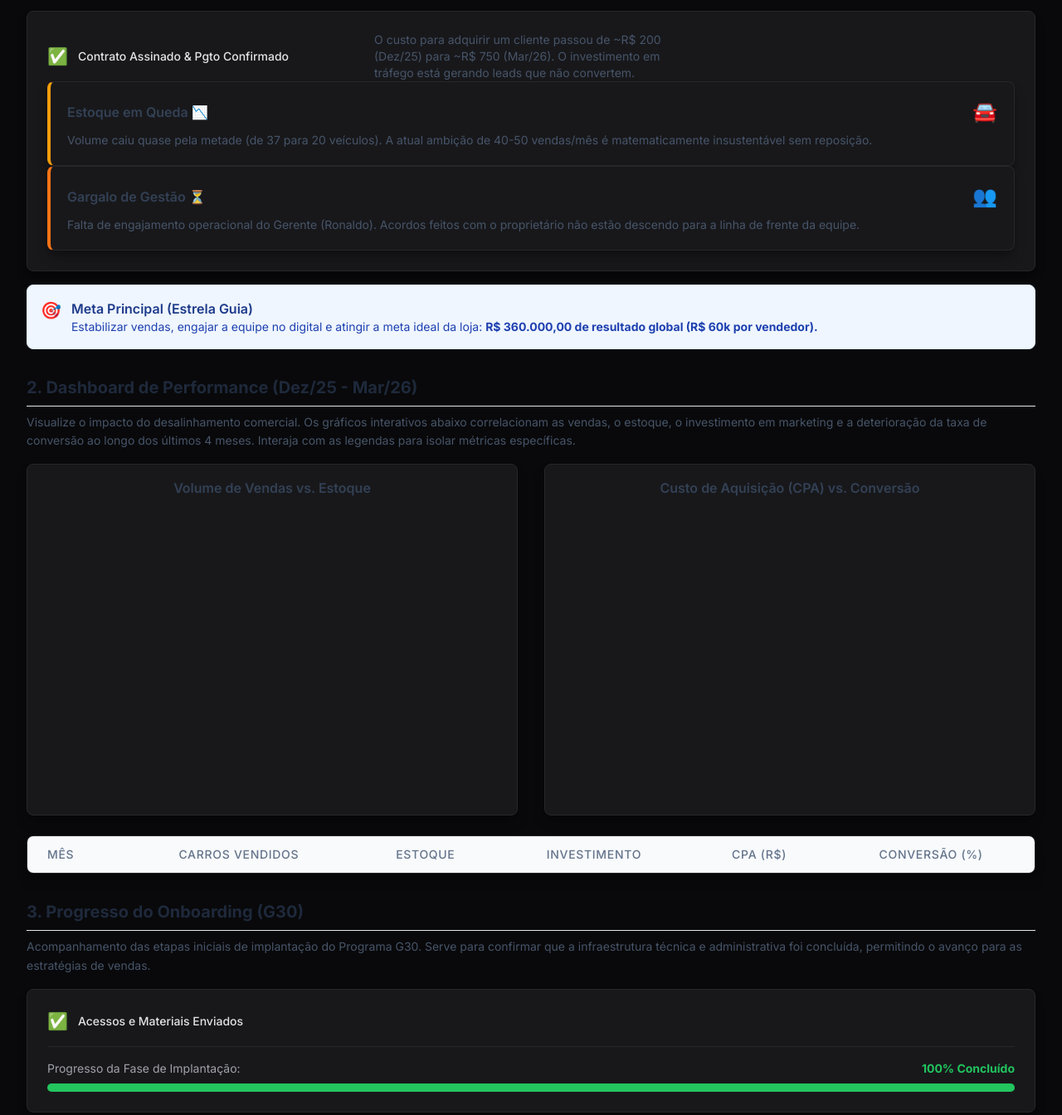
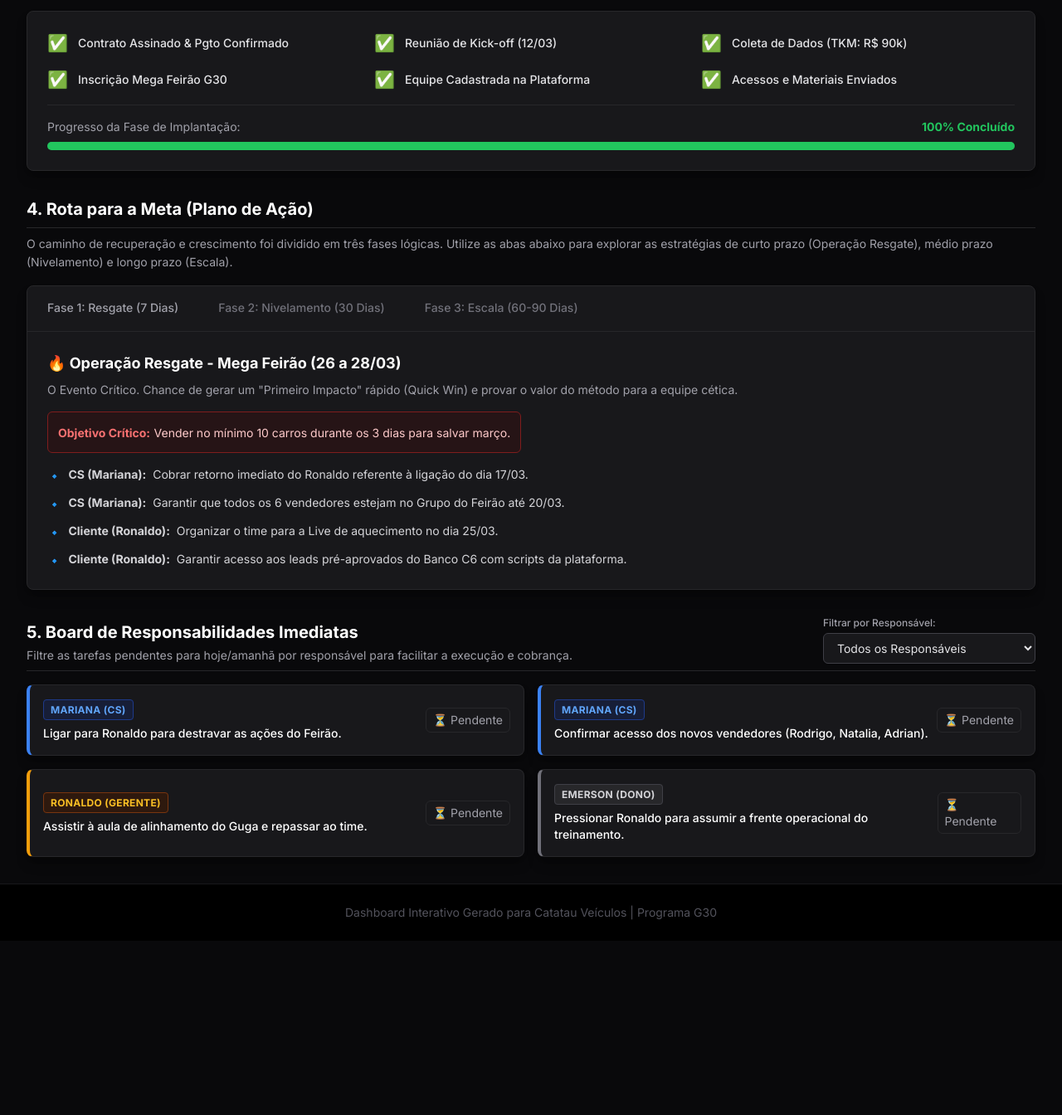
Before and after one commit to danielengmat-coder/catatauestrategia, a plain HTML site: page index.html in a window 1280 px wide. Shown: the part 1454-2798 px from the top of the page at 83% size. After the commit the page ends 2636 px from the top, so only its background shows below. Drawn offline with nearby package versions, Linux system fonts and the light colour scheme.

Commit message:
Update index.html

```diff
--- a/index.html
+++ b/index.html
@@ -206,89 +206,22 @@
                         <span class="text-green-500 text-xl">✅</span>
                         <span class="text-sm font-medium text-zinc-200">Contrato Assinado & Pgto Confirmado</span>
                     </div>
-                    <p class="text-sm text-slate-600">O custo para adquirir um cliente passou de ~R$ 200 (Dez/25) para ~R$ 750 (Mar/26). O investimento em tráfego está gerando leads que não convertem.</p>
-                </div>
-
-                <div class="glass-card p-5 border-l-4 border-l-amber-500 hover:-translate-y-1 transition-transform">
-                    <div class="flex items-center justify-between mb-2">
-                        <h3 class="font-semibold text-slate-700">Estoque em Queda 📉</h3>
-                        <span class="text-2xl">🚘</span>
+                    <div class="flex items-center gap-3">
+                        <span class="text-green-500 text-xl">✅</span>
+                        <span class="text-sm font-medium text-zinc-200">Reunião de Kick-off (12/03)</span>
                     </div>
-                    <p class="text-sm text-slate-600">Volume caiu quase pela metade (de 37 para 20 veículos). A atual ambição de 40-50 vendas/mês é matematicamente insustentável sem reposição.</p>
-                </div>
-
-                <div class="glass-card p-5 border-l-4 border-l-orange-500 hover:-translate-y-1 transition-transform">
-                    <div class="flex items-center justify-between mb-2">
-                        <h3 class="font-semibold text-slate-700">Gargalo de Gestão ⏳</h3>
-                        <span class="text-2xl">👥</span>
+                    <div class="flex items-center gap-3">
+                        <span class="text-green-500 text-xl">✅</span>
+                        <span class="text-sm font-medium text-zinc-200">Coleta de Dados (TKM: R$ 90k)</span>
                     </div>
-                    <p class="text-sm text-slate-600">Falta de engajamento operacional do Gerente (Ronaldo). Acordos feitos com o proprietário não estão descendo para a linha de frente da equipe.</p>
-                </div>
-            </div>
-
-            <div class="mt-4 bg-blue-50 border border-blue-100 rounded-lg p-4 flex items-start gap-3">
-                <span class="text-xl">🎯</span>
-                <div>
-                    <h4 class="font-semibold text-blue-900">Meta Principal (Estrela Guia)</h4>
-                    <p class="text-sm text-blue-800">Estabilizar vendas, engajar a equipe no digital e atingir a meta ideal da loja: <strong>R$ 360.000,00 de resultado global (R$ 60k por vendedor).</strong></p>
-                </div>
-            </div>
-        </section>
-
-        <section id="performance-dados" class="fade-in" style="animation-delay: 0.1s;">
-            <div class="mb-4">
-                <h2 class="text-xl font-bold text-slate-800 border-b border-slate-200 pb-2">2. Dashboard de Performance (Dez/25 - Mar/26)</h2>
-                <p class="text-slate-600 mt-2 text-sm leading-relaxed">
-                    Visualize o impacto do desalinhamento comercial. Os gráficos interativos abaixo correlacionam as vendas, o estoque, o investimento em marketing e a deterioração da taxa de conversão ao longo dos últimos 4 meses. Interaja com as legendas para isolar métricas específicas.
-                </p>
-            </div>
-
-            <div class="grid grid-cols-1 lg:grid-cols-2 gap-8">
-                <div class="glass-card p-4">
-                    <h3 class="text-center font-semibold text-slate-700 mb-4">Volume de Vendas vs. Estoque</h3>
-                    <div class="chart-container">
-                        <canvas id="vendasEstoqueChart"></canvas>
+                    <div class="flex items-center gap-3">
+                        <span class="text-green-500 text-xl">✅</span>
+                        <span class="text-sm font-medium text-zinc-200">Inscrição Mega Feirão G30</span>
                     </div>
-                </div>
-
-                <div class="glass-card p-4">
-                    <h3 class="text-center font-semibold text-slate-700 mb-4">Custo de Aquisição (CPA) vs. Conversão</h3>
-                    <div class="chart-container">
-                        <canvas id="cpaConversaoChart"></canvas>
+                    <div class="flex items-center gap-3">
+                        <span class="text-green-500 text-xl">✅</span>
+                        <span class="text-sm font-medium text-zinc-200">Equipe Cadastrada na Plataforma</span>
                     </div>
-                </div>
-            </div>
-
-            <div class="mt-6 glass-card overflow-hidden">
-                <div class="overflow-x-auto">
-                    <table class="min-w-full divide-y divide-slate-200 text-sm">
-                        <thead class="bg-slate-50">
-                            <tr>
-                                <th class="px-6 py-3 text-left font-medium text-slate-500 uppercase tracking-wider">Mês</th>
-                                <th class="px-6 py-3 text-center font-medium text-slate-500 uppercase tracking-wider">Carros Vendidos</th>
-                                <th class="px-6 py-3 text-center font-medium text-slate-500 uppercase tracking-wider">Estoque</th>
-                                <th class="px-6 py-3 text-center font-medium text-slate-500 uppercase tracking-wider">Investimento</th>
-                                <th class="px-6 py-3 text-center font-medium text-slate-500 uppercase tracking-wider">CPA (R$)</th>
-                                <th class="px-6 py-3 text-center font-medium text-slate-500 uppercase tracking-wider">Conversão (%)</th>
-                            </tr>
-                        </thead>
-                        <tbody class="bg-white divide-y divide-slate-200" id="tableBody">
-                        </tbody>
-                    </table>
-                </div>
-            </div>
-        </section>
-
-        <section id="onboarding-progresso" class="fade-in" style="animation-delay: 0.2s;">
-            <div class="mb-4">
-                <h2 class="text-xl font-bold text-slate-800 border-b border-slate-200 pb-2">3. Progresso do Onboarding (G30)</h2>
-                <p class="text-slate-600 mt-2 text-sm leading-relaxed">
-                    Acompanhamento das etapas iniciais de implantação do Programa G30. Serve para confirmar que a infraestrutura técnica e administrativa foi concluída, permitindo o avanço para as estratégias de vendas.
-                </p>
-            </div>
-
-            <div class="glass-card p-6">
-                <div class="grid grid-cols-1 md:grid-cols-2 lg:grid-cols-3 gap-4">
                     <div class="flex items-center gap-3">
                         <span class="text-green-500 text-xl">✅</span>
                         <span class="text-sm font-medium text-zinc-200">Acessos e Materiais Enviados</span>
@@ -356,16 +289,16 @@
                             <li class="flex items-start gap-2 text-sm text-zinc-300">
                                 <span class="text-blue-500 mt-0.5">🔹</span> <strong>CS (Mariana):</strong> Realizar o "Planejamento de Método MAPA" (agendado 31/03).
                             </li>
-                            <li class="flex items-start gap-2 text-sm text-slate-700">
+                            <li class="flex items-start gap-2 text-sm text-zinc-300">
                                 <span class="text-blue-500 mt-0.5">🔹</span> <strong>CS (Mariana):</strong> Reunião de Check-in mensal (06/04) para analisar resultados e desenhar fluxo de cadência.
                             </li>
-                            <li class="flex items-start gap-2 text-sm text-slate-700">
+                            <li class="flex items-start gap-2 text-sm text-zinc-300">
                                 <span class="text-blue-500 mt-0.5">🔹</span> <strong>Cliente (Emerson/Ronaldo):</strong> Implementar regra de 45 minutos semanais obrigatórios de treinamento na Plataforma G30.
                             </li>
-                            <li class="flex items-start gap-2 text-sm text-slate-700">
+                            <li class="flex items-start gap-2 text-sm text-zinc-300">
                                 <span class="text-blue-500 mt-0.5">🔹</span> <strong>Cliente (Ronaldo):</strong> Usar Módulo Fábrica de Pré-Vendas para tratar os 1.500 leads mensais com indicadores, não cobrança subjetiva.
                             </li>
-                            <li class="flex items-start gap-2 text-sm text-slate-700">
+                            <li class="flex items-start gap-2 text-sm text-zinc-300">
                                 <span class="text-blue-500 mt-0.5">🔹</span> <strong>Monitoramento:</strong> Vigiar acesso de veteranos (Sirlei, Gilson, Magno). Usar Sandro (100% digital) e Anne (nova, com resultados) como benchmarks.
                             </li>
                         </ul>
@@ -378,10 +311,10 @@
                             <li class="flex items-start gap-2 text-sm text-zinc-300">
                                 <span class="text-blue-500 mt-0.5">🔹</span> <strong>CS (Mariana):</strong> Acompanhar Marketing (Meta Setembro: "Aumentar consistentemente publicações no instagram").
                             </li>
-                            <li class="flex items-start gap-2 text-sm text-slate-700">
+                            <li class="flex items-start gap-2 text-sm text-zinc-300">
                                 <span class="text-blue-500 mt-0.5">🔹</span> <strong>Cliente (Marketing - Igor):</strong> Criar calendário editorial com vendedores, forçando a "Cultura de Gravação" no pátio.
                             </li>
-                            <li class="flex items-start gap-2 text-sm text-slate-700">
+                            <li class="flex items-start gap-2 text-sm text-zinc-300">
                                 <span class="text-blue-500 mt-0.5">🔹</span> <strong>Cliente (Emerson):</strong> Focar em estratégias de captação de veículos para recompor estoque visando 40-50 vendas/mês.
                             </li>
                         </ul>
```
